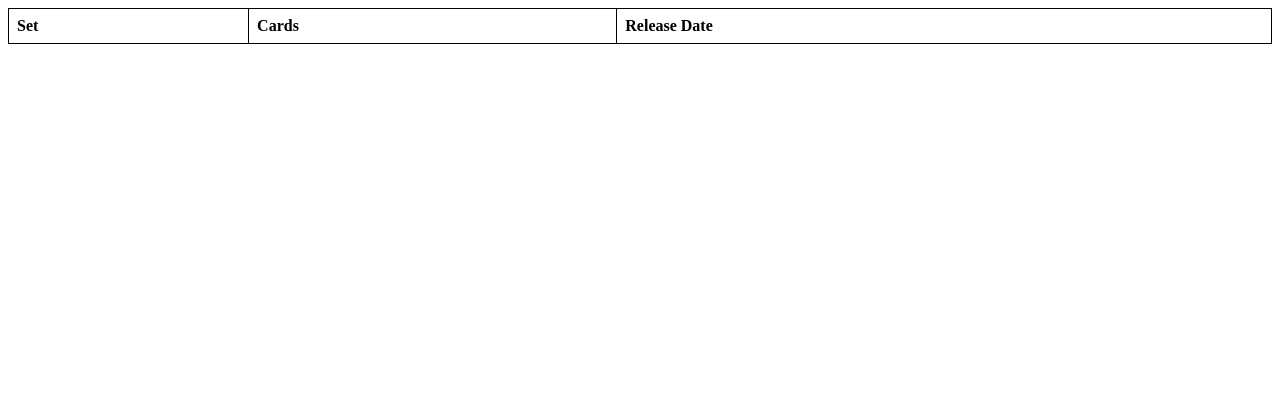
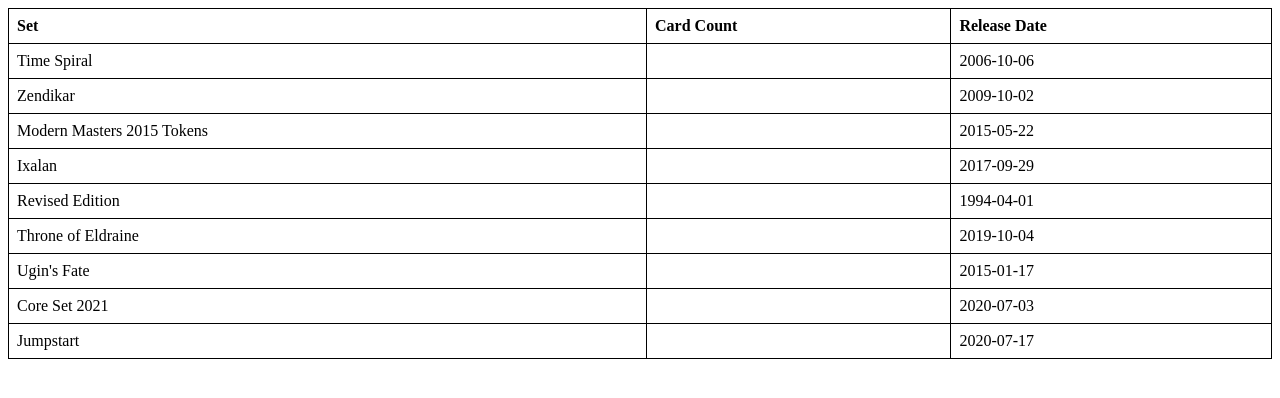
Before and after one commit to oomnik/magic, a plain HTML site: page allsets.html in a window 1280 px wide. Drawn offline with Linux system fonts and the light colour scheme.

Commit message:
Update allsets.html

```diff
--- a/allsets.html
+++ b/allsets.html
@@ -19,7 +19,7 @@
         <thead>
             <tr>
                 <th>Set</th>
-                <th>Cards</th>
+                <th>Card Count</th>
                 <th>Release Date</th>
             </tr>
         </thead>
@@ -30,10 +30,7 @@
         fetch('https://oomnik.github.io/magic/sample.json')
             .then(response => response.json())
             .then(data => {
-                const sets = data.sets;
-
-                // Sort sets by descending release date
-                sets.sort((a, b) => new Date(b.released_at) - new Date(a.released_at));
+                const sets = data;
 
                 // Get the set list tbody element
                 const setList = document.getElementById('set-list');
```
